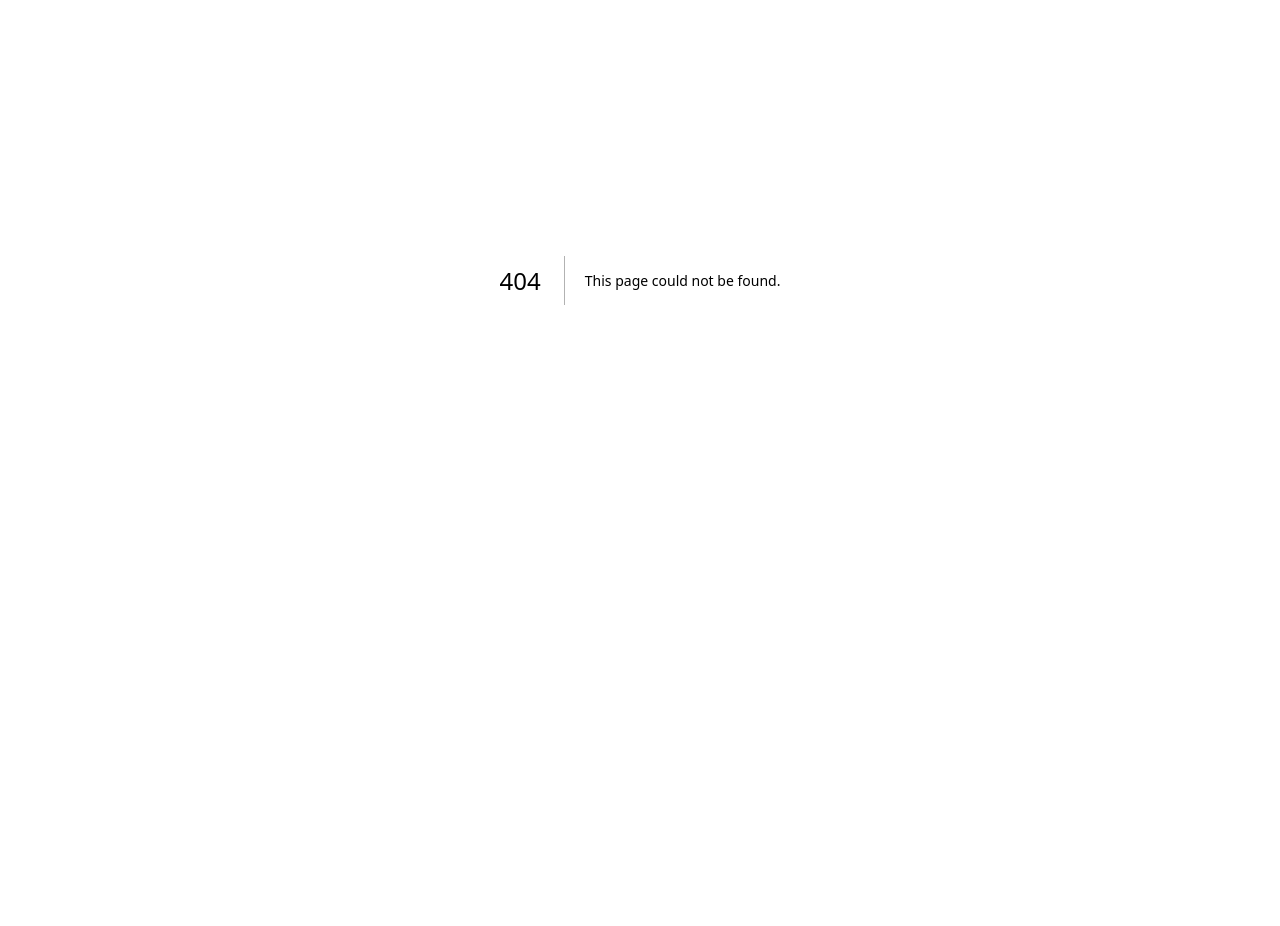
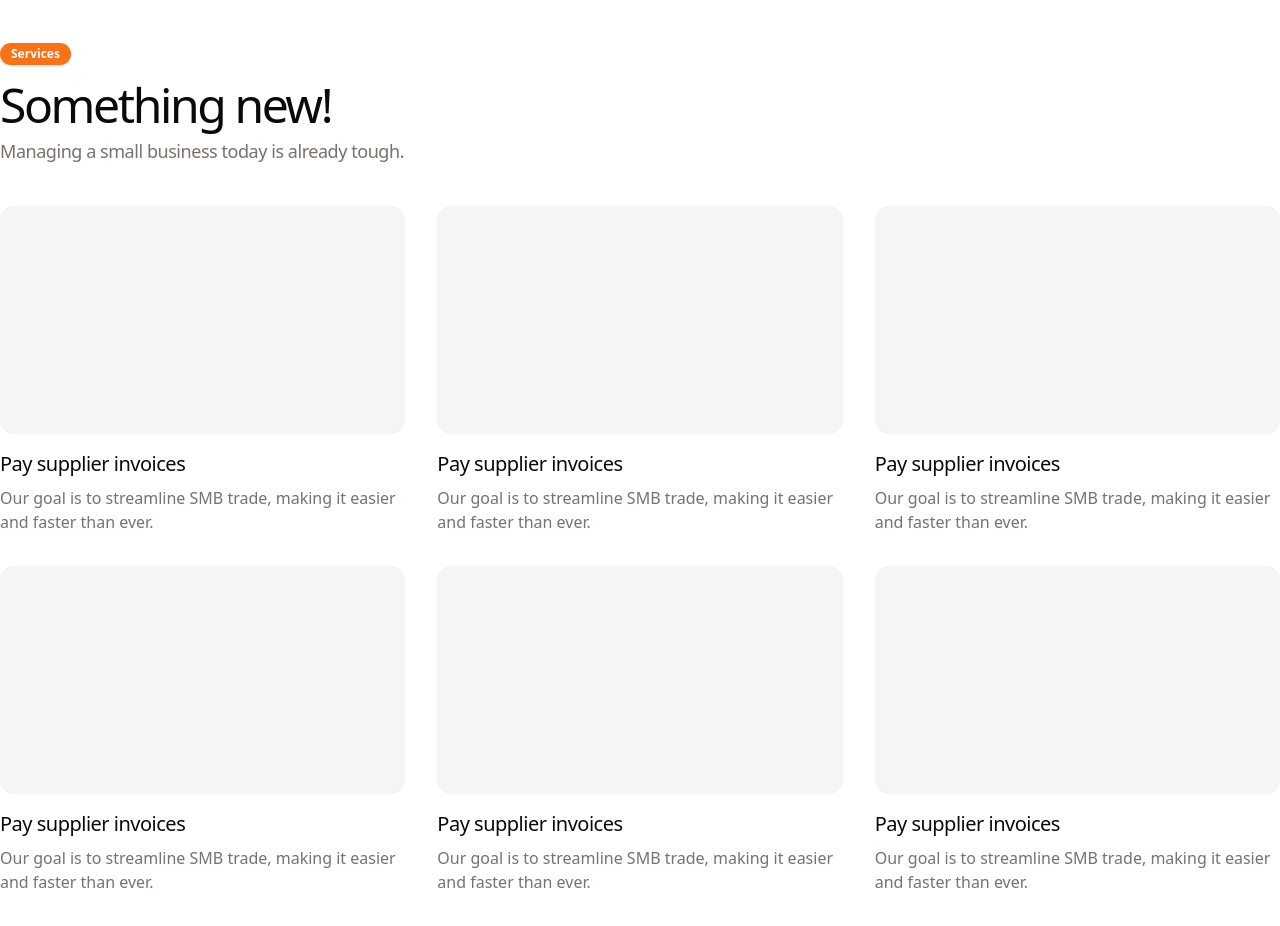
Before and after one commit to DevyManish/Dakvision-frontend, a Next.js app: page /services in a window 1280 px wide. Before the commit this address had no page. Shown: the part 120-1046 px from the top of the page. Before the commit the page ends 800 px from the top, so only its background shows below. Built offline with nearby package versions, Linux system fonts and the light colour scheme.

Commit message:
🌱(feat) : Services & Header Updated !

```diff
--- a/src/app/dashboard/layout.jsx
+++ b/src/app/dashboard/layout.jsx
@@ -3,7 +3,7 @@ import Sidebar from '@/components/layout/sidebar';
 import { ScrollArea } from '@/components/ui/scroll-area';
 
 export const metadata = {
-  title: 'Next Shadcn Dashboard Starter',
+  title: 'DakSeva Admin',
   description: 'Basic dashboard with Next.js and Shadcn'
 };
 
--- /dev/null
+++ b/src/app/services/page.jsx
@@ -0,0 +1,95 @@
+"use client";
+import Header from "@/components/header";
+import { Badge } from "@/components/ui/badge";
+import React from "react";
+
+const page = () => {
+  return (
+    <>
+      <Header />
+      <div className="w-full py-20 lg:py-40">
+        <div className="container mx-auto">
+          <div className="flex flex-col gap-10">
+            <div className="flex gap-4 flex-col items-start">
+              <div>
+                <Badge>Services</Badge>
+              </div>
+              <div className="flex gap-2 flex-col">
+                <h2 className="text-3xl md:text-5xl tracking-tighter max-w-xl font-regular text-left">
+                  Something new!
+                </h2>
+                <p className="text-lg max-w-xl lg:max-w-lg leading-relaxed tracking-tight text-muted-foreground  text-left">
+                  Managing a small business today is already tough.
+                </p>
+              </div>
+            </div>
+            <div className="grid grid-cols-1 sm:grid-cols-2 lg:grid-cols-3 gap-8">
+              <div className="flex flex-col gap-2">
+                <div className="bg-muted rounded-md aspect-video mb-2"></div>
+                <h3 className="text-xl tracking-tight">
+                  Pay supplier invoices
+                </h3>
+                <p className="text-muted-foreground text-base">
+                  Our goal is to streamline SMB trade, making it easier and
+                  faster than ever.
+                </p>
+              </div>
+              <div className="flex flex-col gap-2">
+                <div className="bg-muted rounded-md aspect-video mb-2"></div>
+                <h3 className="text-xl tracking-tight">
+                  Pay supplier invoices
+                </h3>
+                <p className="text-muted-foreground text-base">
+                  Our goal is to streamline SMB trade, making it easier and
+                  faster than ever.
+                </p>
+              </div>
+              <div className="flex flex-col gap-2">
+                <div className="bg-muted rounded-md aspect-video mb-2"></div>
+                <h3 className="text-xl tracking-tight">
+                  Pay supplier invoices
+                </h3>
+                <p className="text-muted-foreground text-base">
+                  Our goal is to streamline SMB trade, making it easier and
+                  faster than ever.
+                </p>
+              </div>
+              <div className="flex flex-col gap-2">
+                <div className="bg-muted rounded-md aspect-video mb-2"></div>
+                <h3 className="text-xl tracking-tight">
+                  Pay supplier invoices
+                </h3>
+                <p className="text-muted-foreground text-base">
+                  Our goal is to streamline SMB trade, making it easier and
+                  faster than ever.
+                </p>
+              </div>
+              <div className="flex flex-col gap-2">
+                <div className="bg-muted rounded-md aspect-video mb-2"></div>
+                <h3 className="text-xl tracking-tight">
+                  Pay supplier invoices
+                </h3>
+                <p className="text-muted-foreground text-base">
+                  Our goal is to streamline SMB trade, making it easier and
+                  faster than ever.
+                </p>
+              </div>
+              <div className="flex flex-col gap-2">
+                <div className="bg-muted rounded-md aspect-video mb-2"></div>
+                <h3 className="text-xl tracking-tight">
+                  Pay supplier invoices
+                </h3>
+                <p className="text-muted-foreground text-base">
+                  Our goal is to streamline SMB trade, making it easier and
+                  faster than ever.
+                </p>
+              </div>
+            </div>
+          </div>
+        </div>
+      </div>
+    </>
+  );
+};
+
+export default page;
--- a/src/components/header.jsx
+++ b/src/components/header.jsx
@@ -39,22 +39,21 @@ const Header = () => {
                   <div className="mt-1 ml-1">Services</div>
                 </div>
               </Link>
-              <Link href="#">
               <div className="flex items-center">
                 <SearchBar />
-                  <div className="mt-1 ml-1">Contracts</div>
               </div>
+            </div>
+
+            <div className="flex items-center gap-6">
+              <div className="flex">
+                <Link href="/sign-in">
+                  <Button className="flex font-medium text-base rounded-full mt-2  px-5 py-2.5 mb-2">
+                    {/* <User size={20} /> */}
+                    <div className=" mt-0">Login</div>
+                  </Button>
                 </Link>
               </div>
-
-            <div className="flex flex-col items-center gap-6">
-              <button
-                type="button"
-                className="relative flex w-full text-gray-900 dark:text-gray-100 bg-white dark:bg-gray-800 border border-gray-300 dark:border-gray-700 focus:outline-none hover:bg-gray-100 dark:hover:bg-gray-700 focus:ring-4 focus:ring-gray-100 dark:focus:ring-gray-800 font-medium rounded-full text-sm px-5 py-2.5 mb-2"
-              >
-                <User size={20} />
-                <div className="ml-2">User </div>
-              </button>
+              <ModeToggle />
             </div>
           </div>
         ) : null}
@@ -78,13 +77,11 @@ const Header = () => {
               <div className="mt-1 ml-1">Services</div>
             </div>
           </Link>
-          <Link href="/#">
           <div className="flex items-center">
             <SearchBar />
           </div>
-          </Link>
         </div>
-        <div className="flex items-center space-x-2">
+        <div className="hidden lg:flex items-center space-x-2">
           <div>
             <Link href="/sign-in">
               <Button className="flex font-medium text-base rounded-full mt-2  px-5 py-2.5 mb-2">
```
Lines whose indentation alone changed are shown as unchanged.
